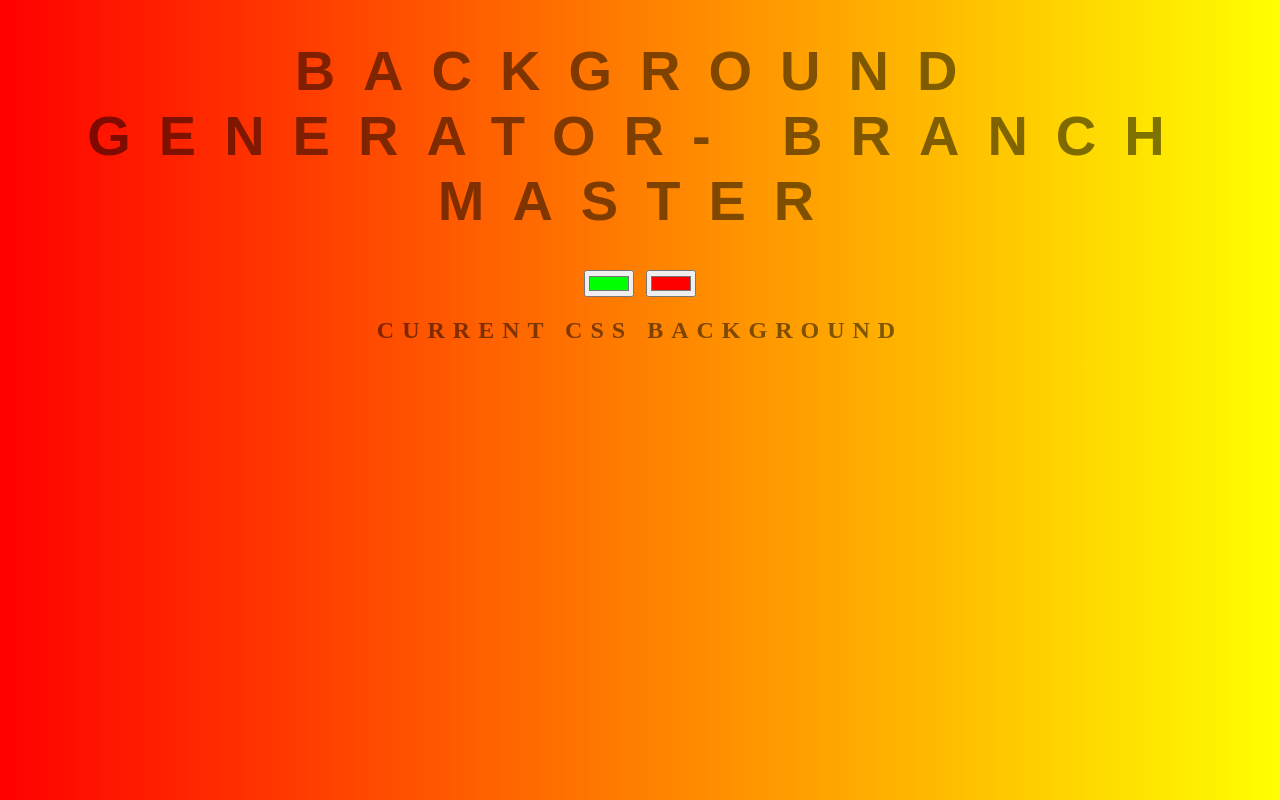
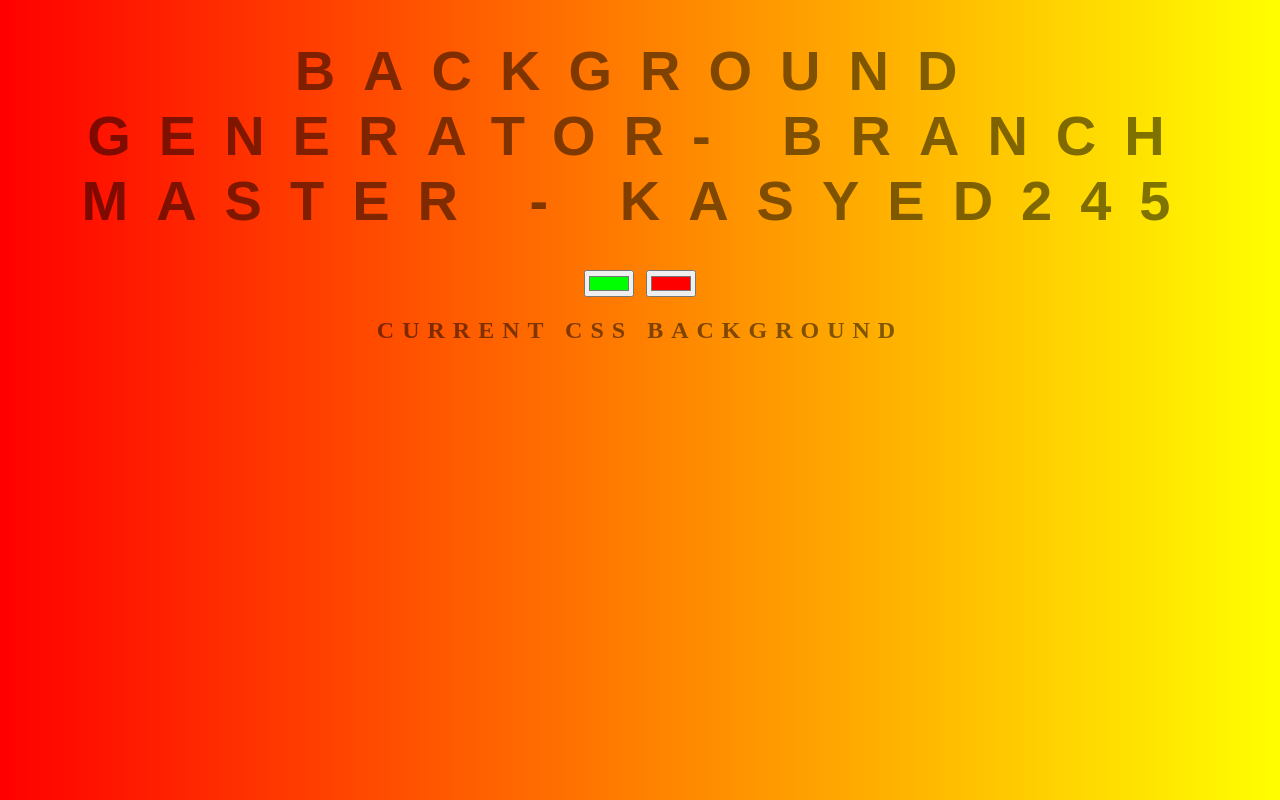
Before and after one commit to khurram-syed/background-generator, a plain HTML site: page index.html in a window 1280 px wide. Drawn offline with Linux system fonts and the light colour scheme.

Commit message:
Ksyed245 : added in h1 ksyed245

```diff
--- a/index.html
+++ b/index.html
@@ -5,7 +5,7 @@
 	<link rel="stylesheet" type="text/css" href="style.css">
 </head>
 <body id="gradient">
-	<h1>Background Generator- Branch Master</h1>
+	<h1>Background Generator- Branch Master - KASYED245</h1>
 	<input class="color1" type="color" name="color1" value="#00ff00">
 	<input class="color2" type="color" name="color2" value="#ff0000">
 	<h2>Current CSS Background</h2>
```
